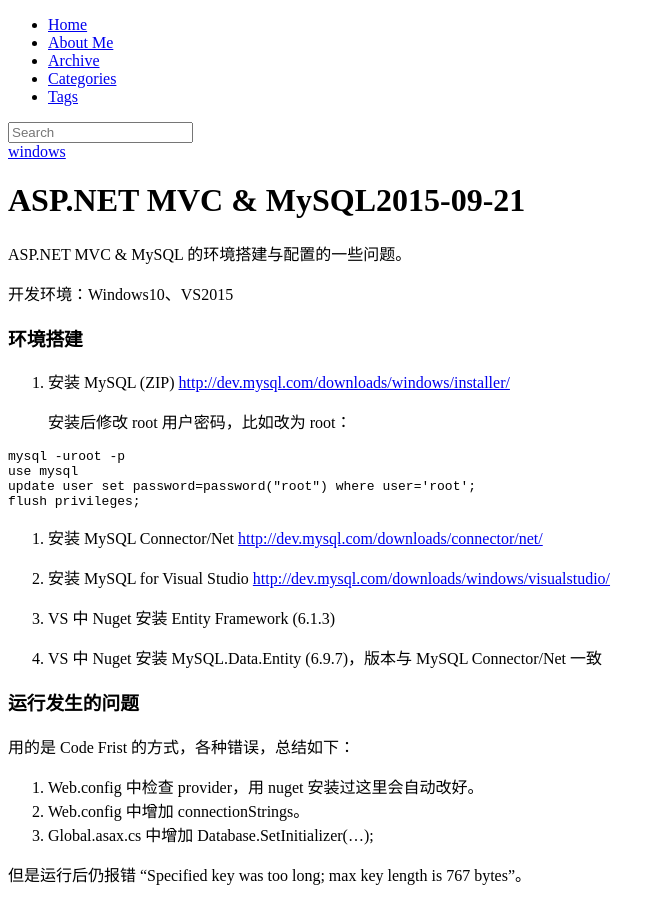
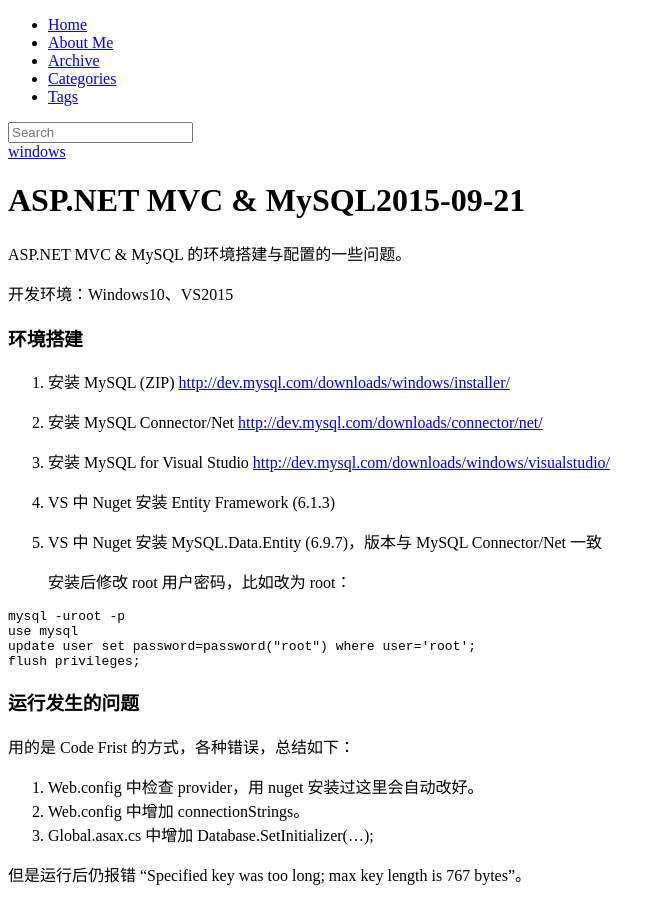
Before and after one commit to zaang/zaang.github.io, a Jekyll site: the page built from _posts/2015-10-16-aspnet-mvc-mysql.md, in a window 1280 px wide and 900 px high. Shown: the whole window, without its empty margins (0-665 px from the left). Built offline with Jekyll 4.4.1, drawn with Linux system fonts in a browser that asks for light colours; nearby versions of some CDN libraries; library files that are not in the unit come from our copies; comment, search, counter and statistics services are not loaded; part of the change alters nothing that is shown.

```diff
--- a/_posts/2015-10-16-aspnet-mvc-mysql.md
+++ b/_posts/2015-10-16-aspnet-mvc-mysql.md
@@ -19,13 +19,6 @@ ASP.NET MVC & MySQL 的环境搭建与配置的一些问题。
 
 1. 安装 MySQL (ZIP) [http://dev.mysql.com/downloads/windows/installer/](http://dev.mysql.com/downloads/windows/installer/)
 
-> 安装后修改 root 用户密码，比如改为 root：
-
-    mysql -uroot -p
-    use mysql
-    update user set password=password("root") where user='root';
-    flush privileges;
-
 2. 安装 MySQL Connector/Net [http://dev.mysql.com/downloads/connector/net/](http://dev.mysql.com/downloads/connector/net/)
 
 3. 安装 MySQL for Visual Studio [http://dev.mysql.com/downloads/windows/visualstudio/](http://dev.mysql.com/downloads/windows/visualstudio/)
@@ -33,6 +26,14 @@ ASP.NET MVC & MySQL 的环境搭建与配置的一些问题。
 4. VS 中 Nuget 安装 Entity Framework (6.1.3)
 
 5. VS 中 Nuget 安装 MySQL.Data.Entity (6.9.7)，版本与 MySQL Connector/Net 一致
+
+
+> 安装后修改 root 用户密码，比如改为 root：
+
+    mysql -uroot -p
+    use mysql
+    update user set password=password("root") where user='root';
+    flush privileges;
 
 ### 运行发生的问题
 
```
